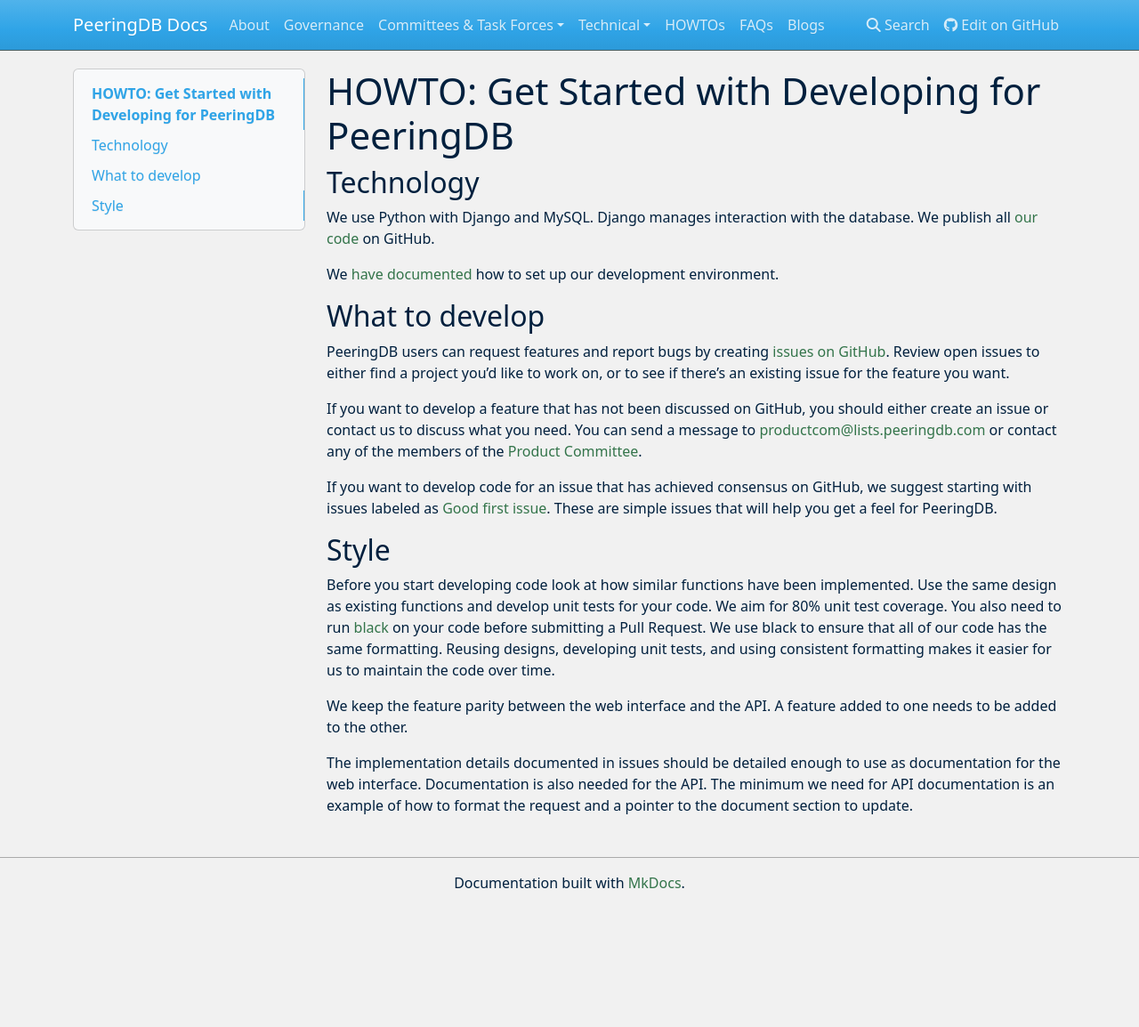
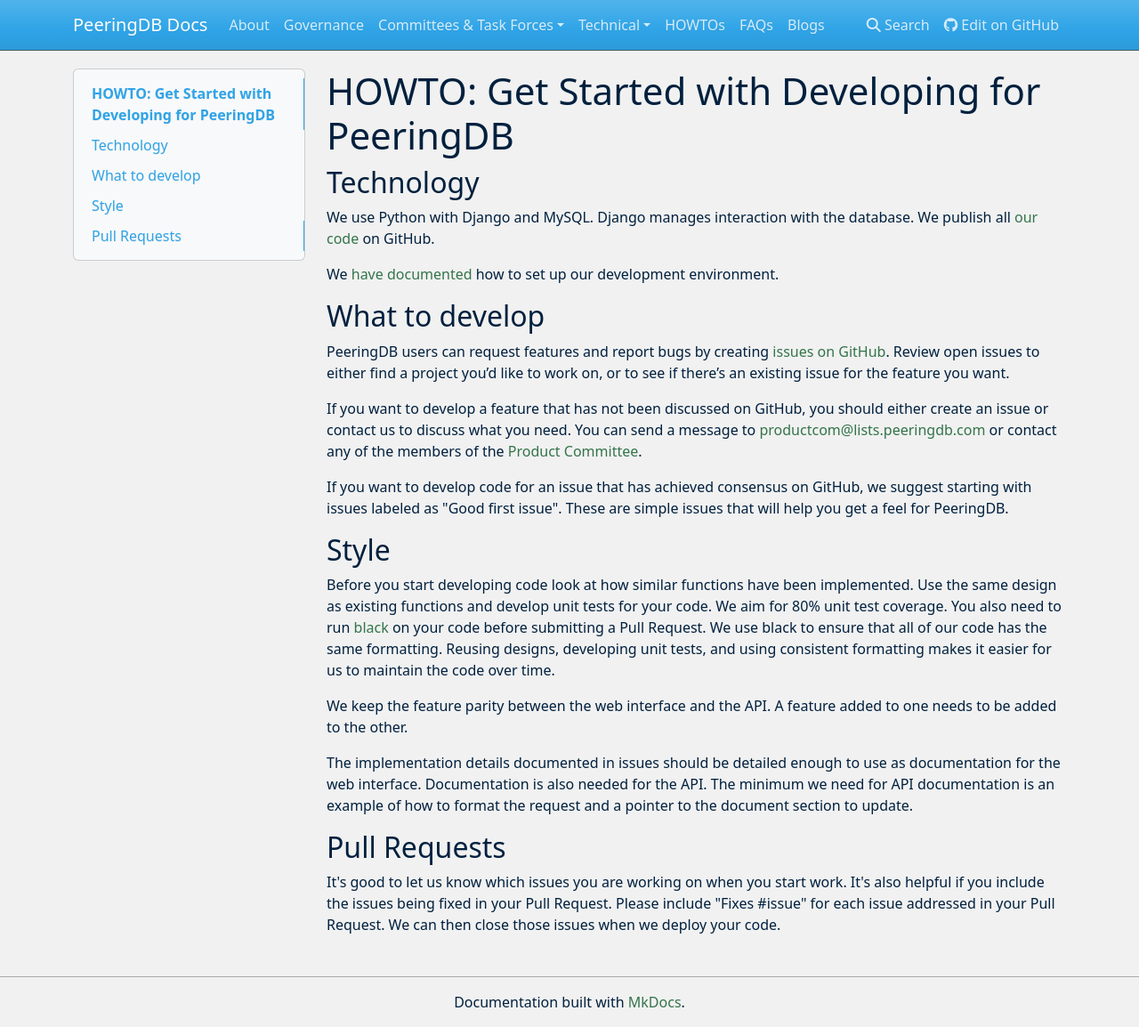
Before and after one commit to peeringdb/docs, an MkDocs documentation site: the page built from docs/howto/get-started-developing.md, in a window 1280 px wide and 1154 px high. Shown: the whole window at 89% size. Built offline with MkDocs 1.6.1, drawn with Linux system fonts in a browser that asks for light colours; nearby versions of some CDN libraries.

Commit message:
Update get-started-developing.md
Replace broken link for "Good first issues" with adjusted text

Add new section requesting developers ad a "Fixes #issue" comment in Pull Requests with code to fix open issues

```diff
--- a/docs/howto/get-started-developing.md
+++ b/docs/howto/get-started-developing.md
@@ -12,7 +12,7 @@
 
 If you want to develop a feature that has not been discussed on GitHub, you should either create an issue or contact us to discuss what you need. You can send a message to [productcom@lists.peeringdb.com](mailto:productcom@lists.peeringdb.com) or contact any of the members of the [Product Committee](/committee/product/).
 
-If you want to develop code for an issue that has achieved consensus on GitHub, we suggest starting with issues labeled as [Good first issue](https://github.com/peeringdb/peeringdb/issues?q=is%3Aopen+is%3Aissue+label%3A"Good+first+issue"). These are simple issues that will help you get a feel for PeeringDB.
+If you want to develop code for an issue that has achieved consensus on GitHub, we suggest starting with issues labeled as "Good first issue". These are simple issues that will help you get a feel for PeeringDB.
 
 ## Style
 
@@ -21,3 +21,7 @@
 We keep the feature parity between the web interface and the API. A feature added to one needs to be added to the other.
 
 The implementation details documented in issues should be detailed enough to use as documentation for the web interface. Documentation is also needed for the API. The minimum we need for API documentation is an example of how to format the request and a pointer to the document section to update.
+
+## Pull Requests
+
+It's good to let us know which issues you are working on when you start work. It's also helpful if you include the issues being fixed in your Pull Request. Please include "Fixes #issue" for each issue addressed in your Pull Request. We can then close those issues when we deploy your code.
```
